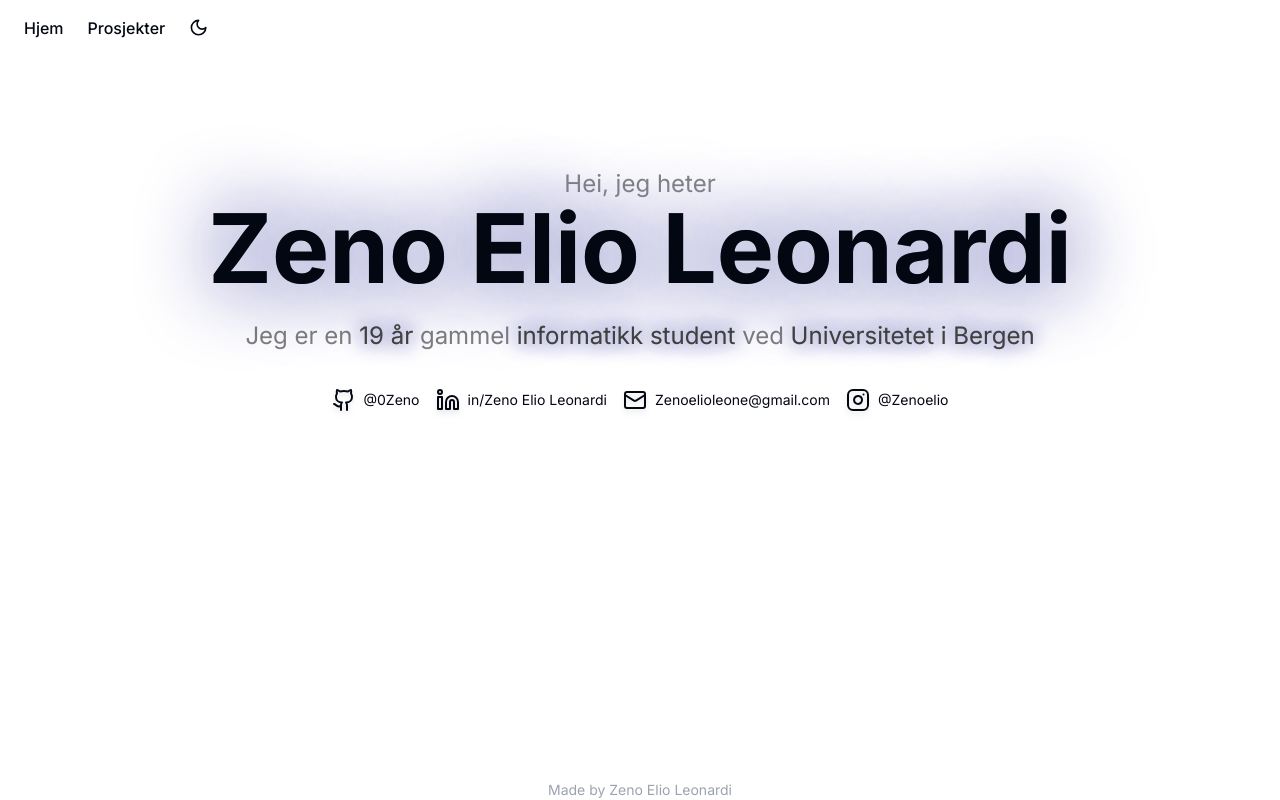
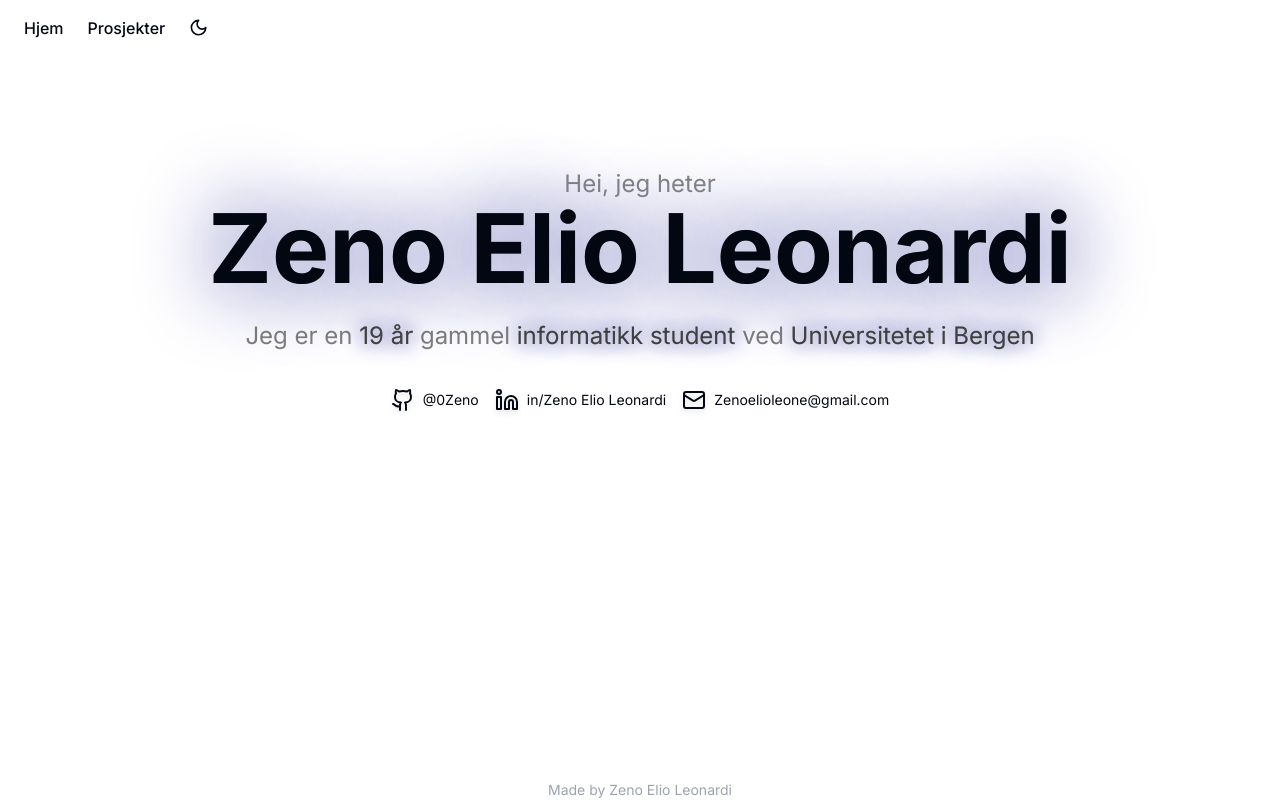
Before and after one commit to 0Zeno/Hjemmeside, a Next.js app: page / in a window 1280 px wide. Built offline with nearby package versions, Linux system fonts and the light colour scheme.

Commit message:
Remove Instagram

```diff
--- a/components/socials.tsx
+++ b/components/socials.tsx
@@ -62,10 +62,10 @@ const links = [
     icon: <Mail />,
     username: "Zenoelioleone@gmail.com",
   },
-  {
-    name: "Instagram",
-    href: "https://www.instagram.com/zenoelio/",
-    icon: <Instagram />,
-    username: "@Zenoelio",
-  },
+  //{
+    //name: "Instagram",
+    //href: "https://www.instagram.com/zenoelio/",
+    //icon: <Instagram />,
+    //username: "@Zenoelio",
+  //},
 ];
```
